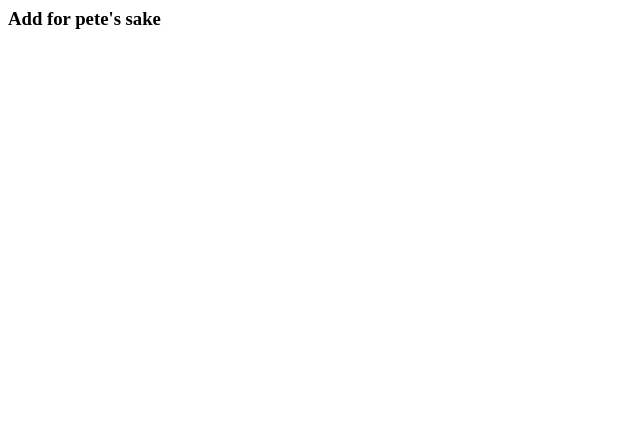
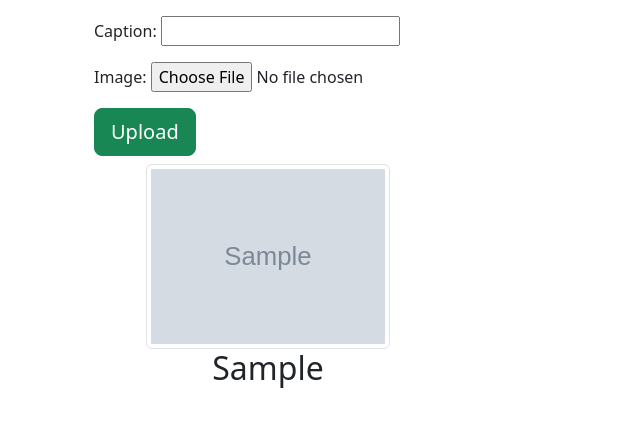
Before and after one commit to Mike-in-Maine/photoshare, a Django app: page /add in a window 1280 px wide. Shown: the top 427 px of the page, without its empty margins (0-640 px from the left). Run offline with Django 5.2, Linux system fonts and the light colour scheme; tables that the repository leaves empty hold one stand-in row (values such as "Sample post"); grey boxes marked "Sample" are stand-in pictures.

Commit message:
Working with Bootstrap on index.html

```diff
--- /dev/null
+++ b/photos/templates/pages/add.html
@@ -0,0 +1,30 @@
+{% extends "base.html" %}
+
+{% block content %}
+<div class="container">
+    <form action="." method="post" enctype="multipart/form-data">
+        {% csrf_token %}
+        {{ form.as_p }}
+        <button type="submit" class="btn btn-lg btn-success">Upload</button>
+    </form>
+
+    {% if obj %}
+        <h3>Successfully uploaded: {{ img_obj.caption }}</h3>
+        <img src="{{ obj.image.url }}" alt="image" class="img-thumbnail">
+    {% endif %}
+
+    <div class="row">
+        {% for x in img %}
+            <div class="col-lg-4 col-md-4 col-12">
+                <div class="text-center mt-2">
+                    <img src="{{ x.image.url }}" height="70%" width="70%" class="img-thumbnail" alt="...">
+                    <h2 class="text-center">{{ x.caption }}</h2>
+                </div>
+            </div>
+            {% if forloop.counter|divisibleby:3 and not forloop.last %}
+                </div><div class="row">
+            {% endif %}
+        {% endfor %}
+    </div>
+</div>
+{% endblock %}
--- a/photos/templates/photos/index.html
+++ b/photos/templates/pages/index.html
@@ -13,6 +13,10 @@
 {% endblock %}
 
 {% block content %}
+<div class="container">
+
+
+</div>
 <div class="container">
     <div class="row align-items-center">
         <div class="col text-center">
--- a/photos/templates/photos/add.html
+++ /dev/null
@@ -1 +0,0 @@
-<h3>Add for pete's sake</h3>
--- a/photos/views.py
+++ b/photos/views.py
@@ -1,14 +1,25 @@
-from django.shortcuts import render
+from django.shortcuts import render, redirect
+from .form import ImageForm
+from .models import Image
 
 # Create your views here.
 def index(request):
-    return render(request, 'photos/index.html')
+    return render(request, 'pages/index.html')
 
 def gallery(request):
-    return render(request, 'photos/gallery.html')
+    return render(request, 'pages/gallery.html')
 
 def viewPhoto(request, pk):
-    return render(request, 'photos/photo.html')
+    return render(request, 'pages/photo.html')
 
 def addPhoto(request):
-    return render(request, 'photos/add.html')
+    if request.method == "POST":
+        form = ImageForm(data=request.POST, files=request.FILES)
+        if form.is_valid():
+            form.save()
+            obj = form.instance
+            return render(request, "pages/add.html", {"obj": obj})
+    else:
+        form = ImageForm()
+    img = Image.objects.all()
+    return render(request, "pages/add.html", {"img": img, "form": form})
```
Also changed, not shown: photoshare/settings.py (+5 -2 lines), db.sqlite3, photos/migrations/0002_image.py (added), photos/templates/pages/gallery.html (renamed from photos/templates/photos/gallery.html), photos/templates/pages/index-flowermarketbooks..html (renamed from photos/templates/photos/index-flowermarketbooks..html), photos/templates/pages/photo.html (renamed from photos/templates/photos/photo.html), photoshare/db.sqlite3 (added).
